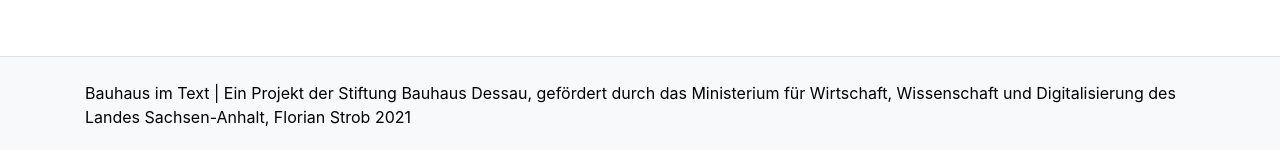
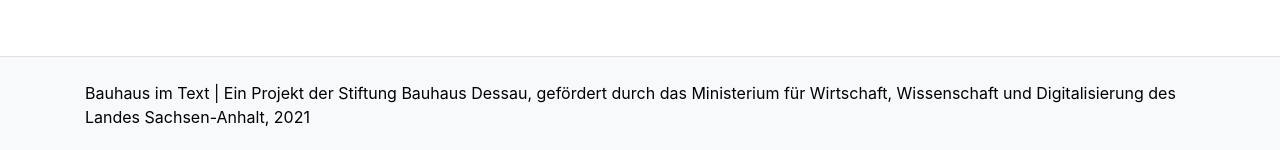
Before and after one commit to Bauhaus-im-Text/internetauftritt, a Jekyll site: the page built from pages/index.md, in a window 1280 px wide. Shown: the part 747-897 px from the top of the page. Built offline with Jekyll 4.4.1, drawn with Linux system fonts in a browser that asks for light colours.

Commit message:
Update _config.yml

```diff
--- a/_config.yml
+++ b/_config.yml
@@ -12,7 +12,7 @@
 title: Bauhaus im Text
 description: "Ein Projekt der Stiftung Bauhaus Dessau, gefördert durch das Ministerium für Wirtschaft, Wissenschaft und Digitalisierung des Landes Sachsen-Anhalt"
 year: 2021
-author: Florian Strob
+author:
 # add search box to navbar, true/false
 search: true
 
```
